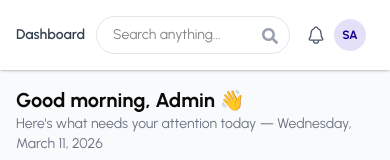
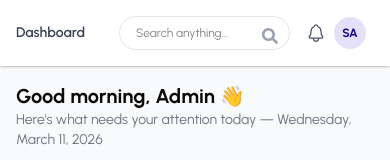
Before and after one commit to Dhavisco/Majen-Admin, a Next.js app: page /dashboard in a window 390 px wide. Shown: the top 160 px of the page. Built offline with nearby package versions, Linux system fonts and the light colour scheme.

Commit message:
reduce text size on header search

```diff
--- a/app/components/Header/Header.tsx
+++ b/app/components/Header/Header.tsx
@@ -36,7 +36,7 @@ const Header: React.FC = () => {
                     <input
                         type="text"
                         placeholder="Search anything..."
-                        className="border rounded-full px-4 py-2 text-sm focus:outline-none focus:ring-2 focus:ring-blue-600"
+                        className="border rounded-full px-4 py-2 text-xs md:text-sm focus:outline-none focus:ring-2 focus:ring-blue-600"
                     />
                     <FaSearch className="absolute right-3 top-3 text-gray-400" />
                 </div>
```
